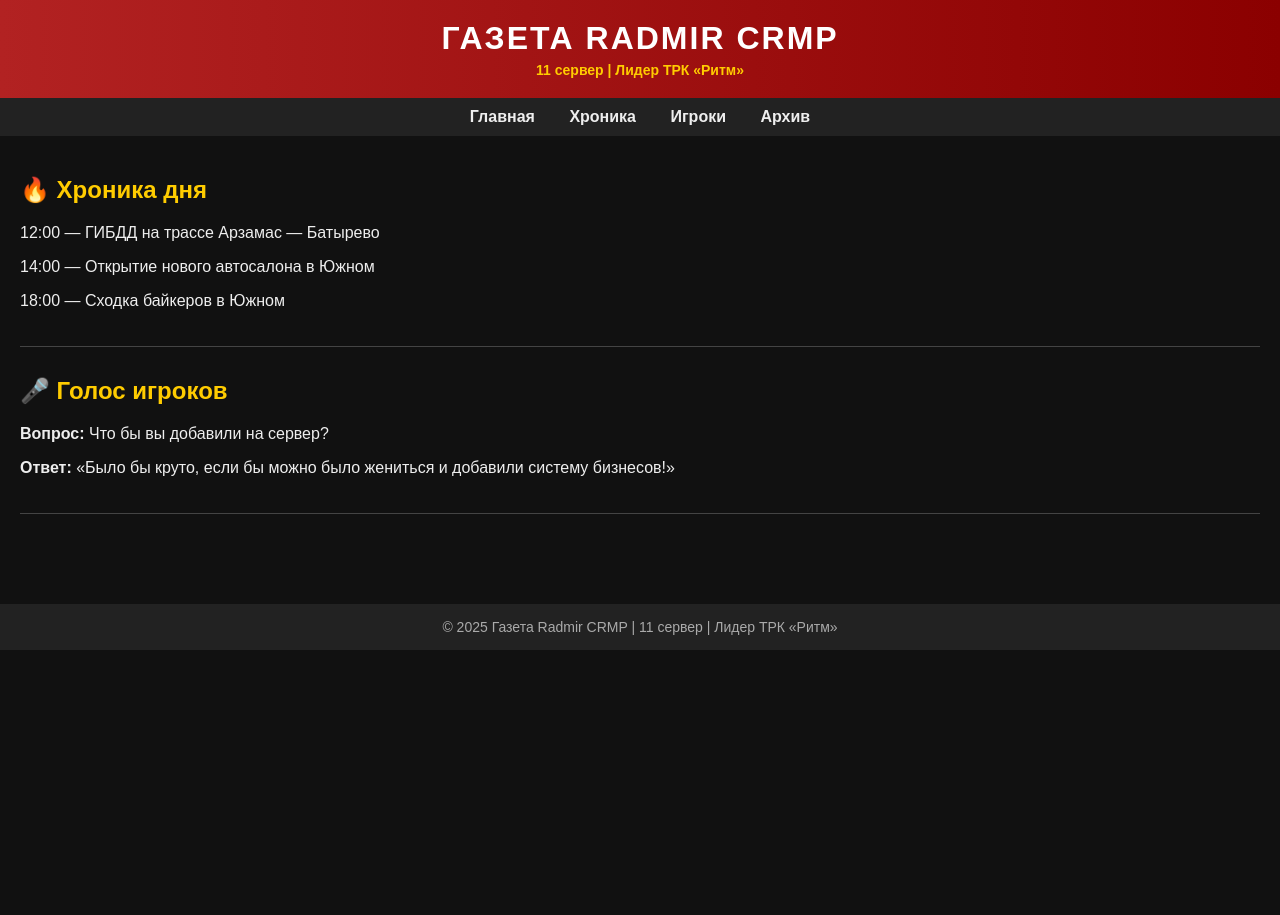
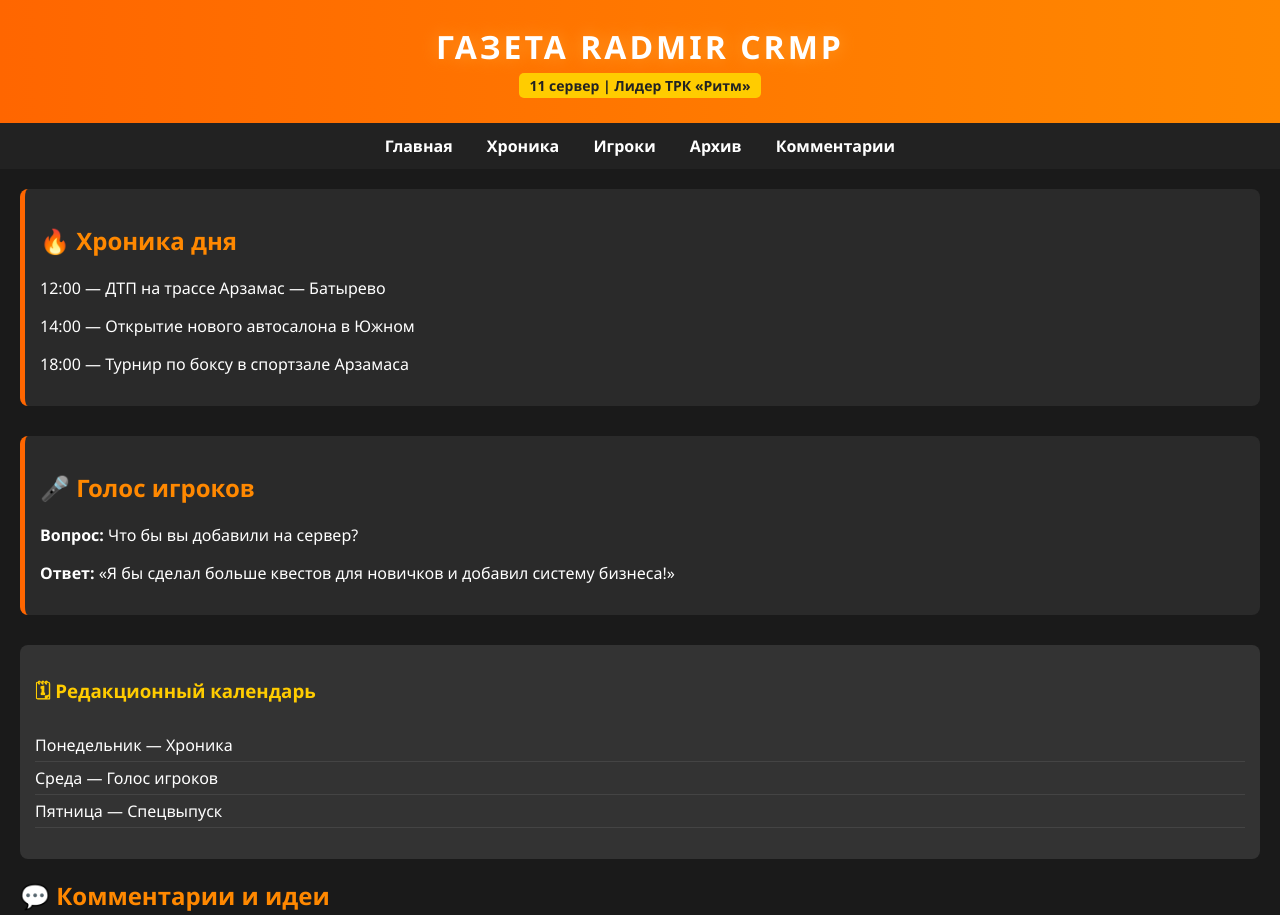
Before and after one commit to igorkornikhuk-hash/ritm-gazeta, a plain HTML site: page index.html in a window 1280 px wide. Shown: the top 915 px of the page. Before the commit the page ends 800 px from the top, so only its background shows below. Drawn offline with Linux system fonts and the light colour scheme; a script that the page names is missing.

Commit message:
index.html

```diff
--- a/index.html
+++ b/index.html
@@ -5,9 +5,9 @@
   <title>Газета Radmir CRMP | 11 сервер</title>
   <style>
     body {
-      font-family: Arial, sans-serif;
-      background: #111;
-      color: #eee;
+      font-family: 'Segoe UI', sans-serif;
+      background: #1a1a1a;
+      color: #fff;
       margin: 0;
       padding: 0;
       animation: fadeIn 1.5s ease-in;
@@ -17,8 +17,8 @@
       to {opacity: 1;}
     }
     header {
-      background: linear-gradient(90deg, #b22222, #8b0000);
-      padding: 20px;
+      background: linear-gradient(90deg, #ff6600, #ff8800);
+      padding: 25px;
       text-align: center;
       animation: slideDown 1s ease-out;
     }
@@ -30,53 +30,82 @@
       margin: 0;
       color: #fff;
       text-transform: uppercase;
-      letter-spacing: 2px;
+      letter-spacing: 3px;
+      animation: glow 2s infinite alternate;
+    }
+    @keyframes glow {
+      from {text-shadow: 0 0 5px #ff6600;}
+      to {text-shadow: 0 0 20px #ffaa33;}
     }
     header p {
       margin: 5px 0 0;
       font-size: 14px;
-      color: #ffcc00;
+      color: #222;
+      background: #ffcc00;
+      display: inline-block;
+      padding: 3px 10px;
+      border-radius: 5px;
       font-weight: bold;
     }
     nav {
       background: #222;
-      padding: 10px;
+      padding: 12px;
       text-align: center;
     }
     nav a {
-      color: #eee;
+      color: #fff;
       margin: 0 15px;
       text-decoration: none;
       font-weight: bold;
       transition: color 0.3s, transform 0.3s;
     }
     nav a:hover {
-      color: #ffcc00;
-      transform: scale(1.1);
+      color: #ff6600;
+      transform: scale(1.2);
     }
     main {
       padding: 20px;
-      animation: fadeIn 2s ease-in;
     }
     article {
       margin-bottom: 30px;
-      border-bottom: 1px solid #444;
-      padding-bottom: 20px;
-      transition: transform 0.3s;
+      border-left: 5px solid #ff6600;
+      padding: 15px;
+      background: #2a2a2a;
+      border-radius: 8px;
+      transition: transform 0.3s, box-shadow 0.3s;
     }
     article:hover {
-      transform: scale(1.02);
+      transform: translateY(-5px);
+      box-shadow: 0 0 15px #ff6600;
     }
     h2 {
-      color: #ffcc00;
+      color: #ff8800;
     }
     footer {
-      background: #222;
+      background: #111;
       color: #aaa;
       text-align: center;
       padding: 15px;
       margin-top: 40px;
       font-size: 14px;
+    }
+    /* Блок календаря */
+    .calendar {
+      background: #333;
+      padding: 15px;
+      border-radius: 8px;
+      margin-top: 20px;
+    }
+    .calendar h3 {
+      color: #ffcc00;
+    }
+    .calendar ul {
+      list-style: none;
+      padding: 0;
+    }
+    .calendar li {
+      padding: 5px 0;
+      border-bottom: 1px solid #444;
     }
   </style>
 </head>
@@ -91,21 +120,49 @@
     <a href="#">Хроника</a>
     <a href="#">Игроки</a>
     <a href="#">Архив</a>
+    <a href="#comments">Комментарии</a>
   </nav>
 
   <main>
     <article>
       <h2>🔥 Хроника дня</h2>
-      <p>12:00 — ГИБДД на трассе Арзамас — Батырево</p>
+      <p>12:00 — ДТП на трассе Арзамас — Батырево</p>
       <p>14:00 — Открытие нового автосалона в Южном</p>
-      <p>18:00 — Сходка байкеров в Южном</p>
+      <p>18:00 — Турнир по боксу в спортзале Арзамаса</p>
     </article>
 
     <article>
       <h2>🎤 Голос игроков</h2>
       <p><b>Вопрос:</b> Что бы вы добавили на сервер?</p>
-      <p><b>Ответ:</b> «Было бы круто, если бы можно было жениться и добавили систему бизнесов!»</p>
+      <p><b>Ответ:</b> «Я бы сделал больше квестов для новичков и добавил систему бизнеса!»</p>
     </article>
+
+    <div class="calendar">
+      <h3>🗓 Редакционный календарь</h3>
+      <ul>
+        <li>Понедельник — Хроника</li>
+        <li>Среда — Голос игроков</li>
+        <li>Пятница — Спецвыпуск</li>
+      </ul>
+    </div>
+
+    <div id="comments">
+      <h2>💬 Комментарии и идеи</h2>
+      <!-- Disqus или другой сервис -->
+      <div id="disqus_thread"></div>
+      <script>
+        var disqus_config = function () {
+          this.page.url = window.location.href;
+          this.page.identifier = "radmir-gazeta";
+        };
+        (function() {
+          var d = document, s = d.createElement('script');
+          s.src = 'https://YOUR-DISQUS-SHORTNAME.disqus.com/embed.js';
+          s.setAttribute('data-timestamp', +new Date());
+          (d.head || d.body).appendChild(s);
+        })();
+      </script>
+    </div>
   </main>
 
   <footer>
```
